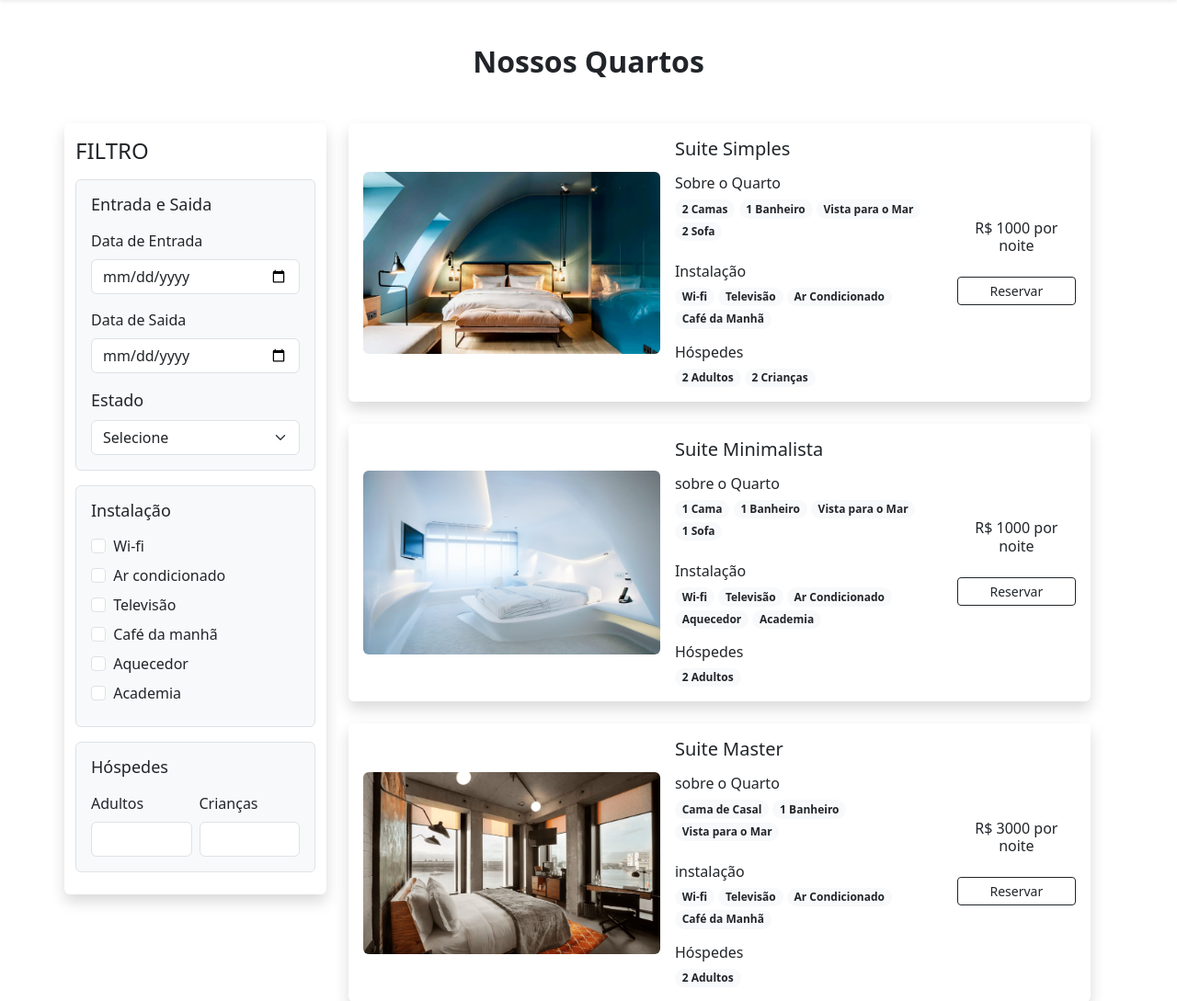
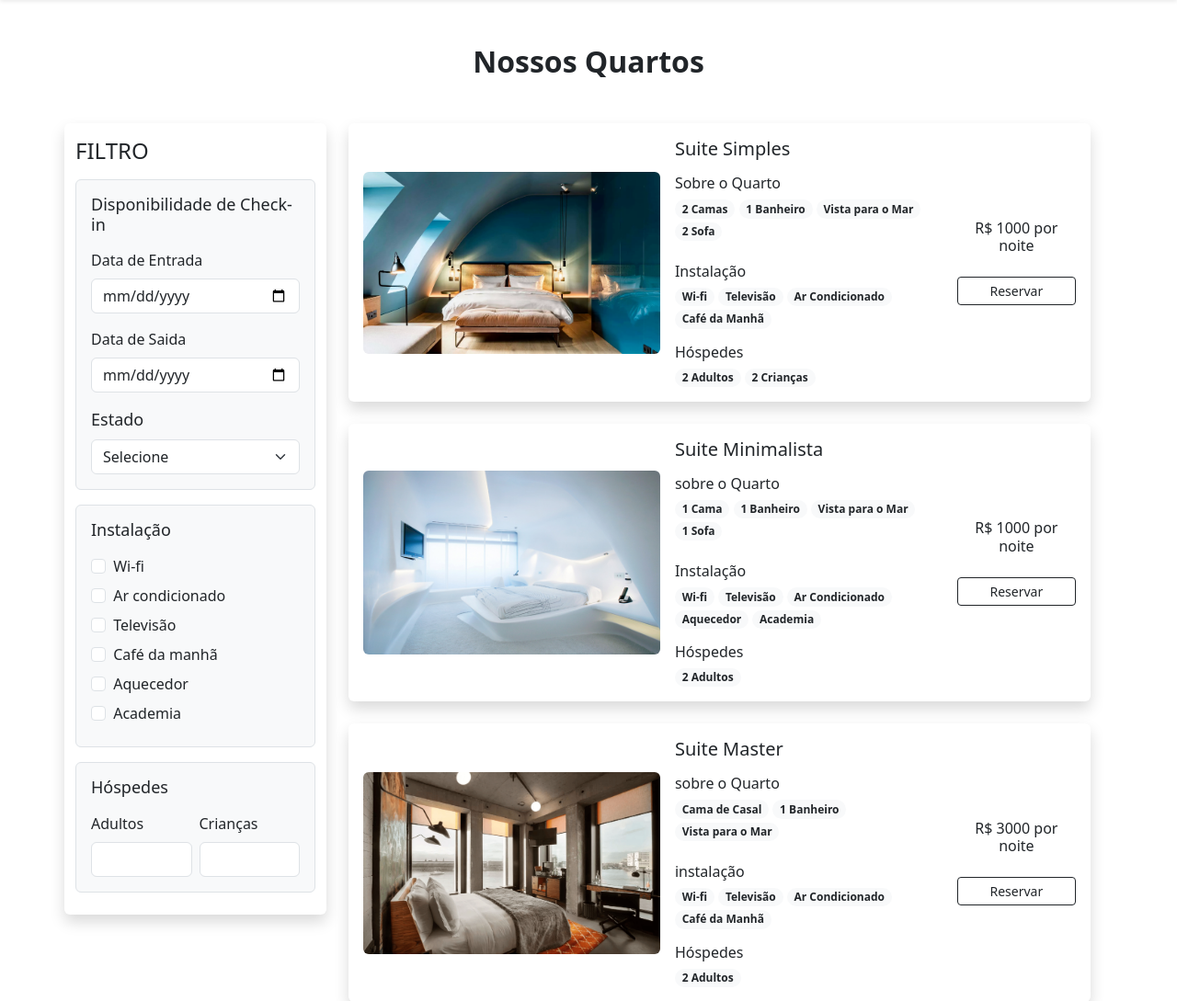
Before and after one commit to davidCamposDev/portal, a PHP site: page /quartos.php in a window 1280 px wide. Shown: the part 68-1157 px from the top of the page at 92% size. Run offline with PHP 8.4, Linux system fonts and the light colour scheme; some libraries are stand-ins or nearby versions.

Commit message:
commit first

```diff
--- a/quartos.php
+++ b/quartos.php
@@ -32,7 +32,7 @@
     </button>
     <div class="collapse navbar-collapse flex-column align-items-stretch mt-2" id="filtro">
       <div class="border bg-light p-3 rounded mb-3">
-        <h5 class="mb-3" style="font-size: 18px;">Entrada e Saida</h5>
+        <h5 class="mb-3" style="font-size: 18px;">Disponibilidade de Check-in</h5>
         <label class="form-label">Data de Entrada</label>
         <input type="date" class="form-control shadow-none mb-3">
         <label class="form-label">Data de Saida</label>
```
